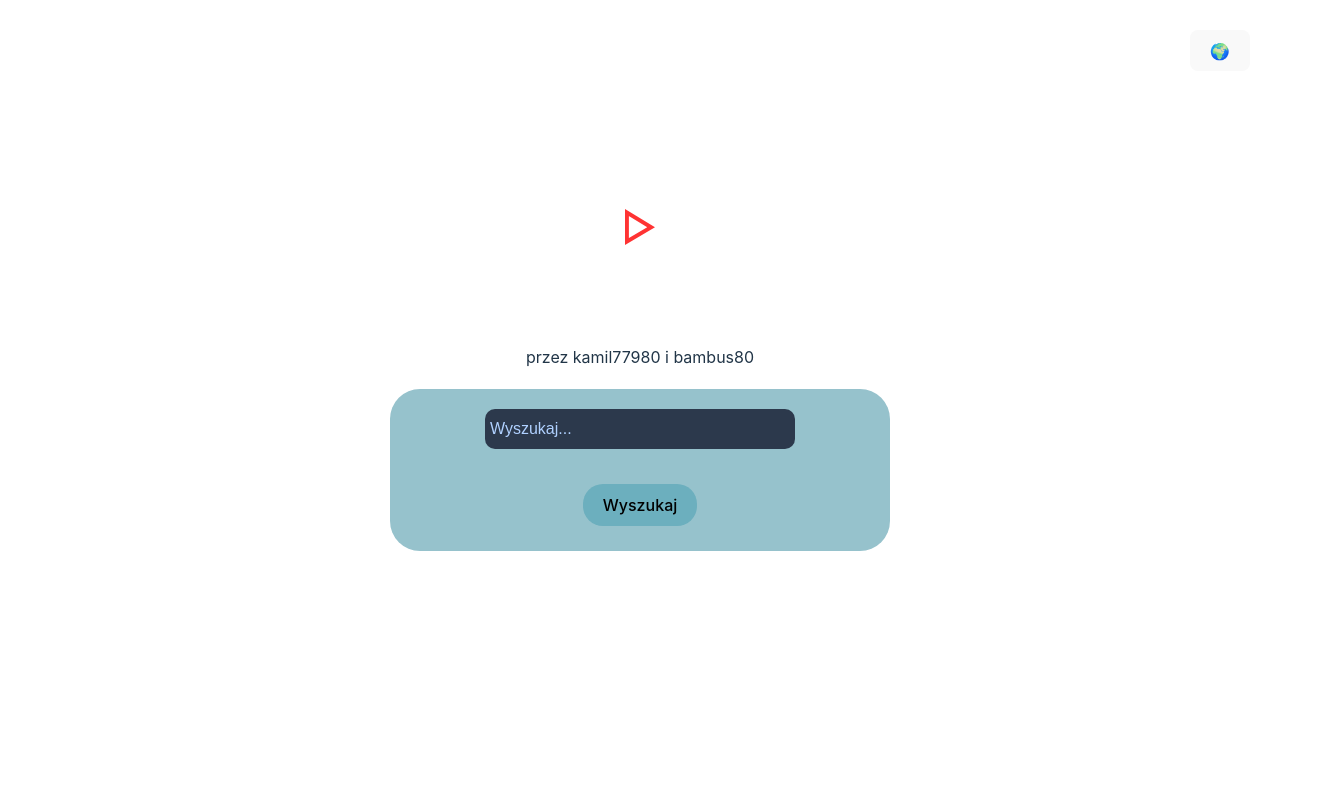
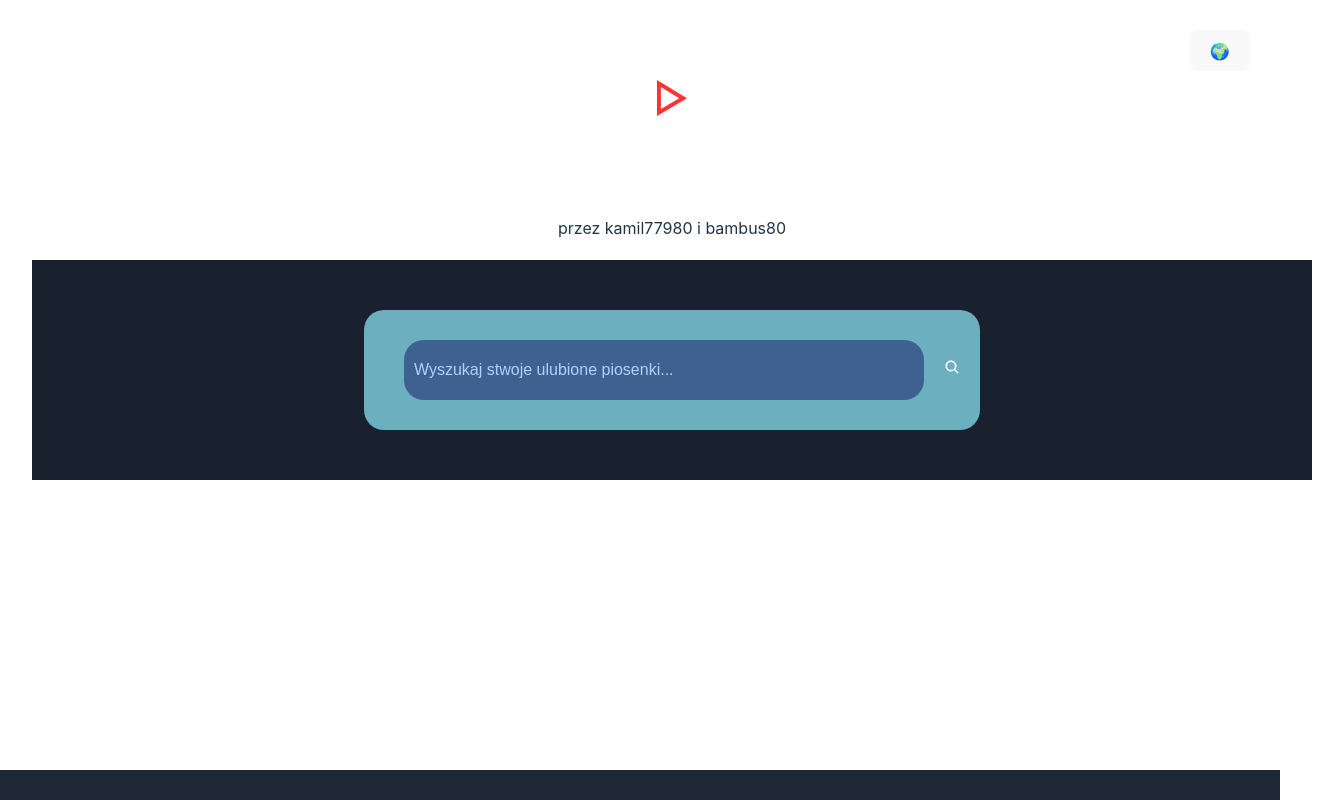
Before and after one commit to kamil77890/Music-project, a React (Vite) app in the folder yt-api/: page / in a window 1280 px wide. Shown: the whole page, 1344 px wide, since content can reach past the window. Built offline with nearby package versions, Linux system fonts and the light colour scheme.

Commit message:
styles-footer and input

```diff
--- a/yt-api/package.json
+++ b/yt-api/package.json
@@ -11,11 +11,14 @@
     "preview": "vite preview"
   },
   "dependencies": {
+    "@ionic/react": "^8.1.1",
     "@yohancolla/ytdl": "^1.2.0",
     "axios": "^1.6.8",
+    "bootstrap": "^5.3.3",
     "file-save": "^0.2.0",
     "file-saver": "^2.0.5",
     "fluent-ffmpeg": "^2.1.2",
+    "jquery": "^3.7.1",
     "prop-types": "^15.8.1",
     "react": "^18.2.0",
     "react-bootstrap": "^2.10.2",
--- a/yt-api/src/App.jsx
+++ b/yt-api/src/App.jsx
@@ -2,6 +2,7 @@ import { useState } from "react";
 import YouTubeVideos from "./components/YT-api";
 import LanguageDropdown from "./components/LanguageDropdown/LanguageDropdown";
 import "./App.css";
+import Footer from "./components/Footer/Footer";
 
 function App() {
   const [count, setCount] = useState(0);
@@ -12,6 +13,9 @@ function App() {
       <div>
         <YouTubeVideos />
       </div>
+      <footer>
+        <Footer />
+      </footer>
     </>
   );
 }
--- /dev/null
+++ b/yt-api/src/components/Footer/Footer.css
@@ -0,0 +1,92 @@
+.disable {
+  position: fixed;
+  bottom: 0;
+  left: 0;
+  width: 100vw;
+  height: 30px;
+  background-color: #1e2736;
+  overflow: hidden;
+  transition: height 0.5s ease;
+}
+
+.disable ul,
+.disable .social,
+.disable .copyright {
+  display: none;
+}
+
+.active {
+  text-align: center;
+  position: fixed;
+  bottom: 0;
+  left: 0;
+  width: 100%;
+  padding: 20px 0;
+  background-color: #1e2736;
+  color: #c9e4ff;
+  overflow: hidden;
+  transition: padding 0.5s ease;
+}
+
+.active ul,
+.active .social,
+.active .copyright {
+  display: block;
+}
+
+.active ul {
+  display: flex;
+  justify-content: center;
+  flex-direction: row;
+  padding: 0;
+  list-style: none;
+  text-align: center;
+  font-size: 18px;
+  line-height: 1.6;
+  margin-bottom: 0;
+}
+
+.active li {
+  padding: 0 10px;
+}
+
+.active ul a {
+  color: inherit;
+  text-decoration: none;
+  opacity: 0.8;
+}
+
+.active ul a:hover {
+  opacity: 1;
+}
+
+.active .social {
+  text-align: center;
+  padding-bottom: 25px;
+}
+
+.active .social > a {
+  font-size: 24px;
+  width: 40px;
+  height: 40px;
+  line-height: 40px;
+  display: inline-block;
+  text-align: center;
+  border-radius: 50%;
+  border: 1px solid #ccc;
+  margin: 0 8px;
+  color: inherit;
+  opacity: 0.75;
+}
+
+.active .social > a:hover {
+  opacity: 0.9;
+}
+
+.active .copyright {
+  margin-top: 15px;
+  text-align: center;
+  font-size: 13px;
+  color: #aaa;
+  margin-bottom: 0;
+}
--- /dev/null
+++ b/yt-api/src/components/Footer/Footer.jsx
@@ -0,0 +1,65 @@
+import React, { useState, useEffect } from "react";
+import {
+  FaInstagram,
+  FaTwitter,
+  FaSnapchatGhost,
+  FaFacebookF,
+} from "react-icons/fa";
+import "./Footer.css";
+
+function Footer() {
+  const [isHovered, setIsHovered] = useState(false);
+
+  const handleMouseEnter = () => {
+    setIsHovered(true);
+  };
+
+  const handleMouseLeave = () => {
+    setIsHovered(false);
+  };
+
+  return (
+    <div
+      className={`styles ${isHovered ? "active" : "disable"}`}
+      onMouseEnter={handleMouseEnter}
+      onMouseLeave={handleMouseLeave}
+    >
+      <footer>
+        <div className="social">
+          <a href="#">
+            <FaInstagram />
+          </a>
+          <a href="#">
+            <FaSnapchatGhost />
+          </a>
+          <a href="#">
+            <FaTwitter />
+          </a>
+          <a href="#">
+            <FaFacebookF />
+          </a>
+        </div>
+        <ul className="list-inline">
+          <li className="list-inline-item">
+            <a href="#">Home</a>
+          </li>
+          <li className="list-inline-item">
+            <a href="#">Services</a>
+          </li>
+          <li className="list-inline-item">
+            <a href="#">About</a>
+          </li>
+          <li className="list-inline-item">
+            <a href="#">Terms</a>
+          </li>
+          <li className="list-inline-item">
+            <a href="#">Privacy Policy</a>
+          </li>
+        </ul>
+        <p className="copyright">Company Name © 2024</p>
+      </footer>
+    </div>
+  );
+}
+
+export default Footer;
--- /dev/null
+++ b/yt-api/src/components/Footer/index.jsx
@@ -0,0 +1,2 @@
+import Footer from "./Footer";
+export default Footer;
--- a/yt-api/src/components/SearchInput/Input.scss
+++ b/yt-api/src/components/SearchInput/Input.scss
@@ -1,40 +1,48 @@
 .search-box {
-  width: 500px;
   display: flex;
-  align-self: center;
-  justify-self: center;
   flex-direction: column;
   align-items: center;
-  border-radius: 30px;
-  background-color: rgb(150, 194, 204);
-  padding-bottom: 25px;
-  h2 {
-    font-size: 2.8em;
-    line-height: 0.6;
+  justify-content: center;
+  width: 100vw;
+  background-color: #19212f;
+  padding: 50px 0;
+  color: #061b31;
+  overflow: hidden;
+  transition: padding 0.5s;
+
+  label {
+    display: flex;
+    align-items: center;
   }
+
   input {
-    padding: 5px;
-    background-color: rgb(44, 57, 76);
+    width: 500px;
+    height: 40px;
+    padding: 10px;
+    background-color: #3e618f;
     border: none;
+    border-radius: 20px;
+    font-size: 16px;
+    color: #fff;
     margin: 20px;
-    width: 300px;
-    height: 30px;
-    border-radius: 10px;
-    font-weight: 600;
-    margin-bottom: 35px;
-    font-size: 16px;
-    font-weight: 200;
     &::placeholder {
       color: #b0d1ff;
     }
   }
+
   button {
+    padding: 10px 20px;
     background-color: rgb(108, 175, 190);
     border-radius: 20px;
-    transition: 0.15s;
-  }
-  button:hover {
-    background-color: rgb(68, 88, 117);
-    transition: 0.15s;
+    font-size: 16px;
+    font-weight: 600;
+    color: #fff;
+    border: none;
+    cursor: pointer;
+    transition: background-color 0.15s ease-in-out;
+
+    &:hover {
+      background-color: rgb(68, 88, 117);
+    }
   }
 }
--- a/yt-api/src/components/SearchInput/SearchInput.jsx
+++ b/yt-api/src/components/SearchInput/SearchInput.jsx
@@ -1,20 +1,25 @@
 import React from "react";
 import "./Input.scss";
-import PropTypes from "prop-types"
+import PropTypes from "prop-types";
 import { useLanguageContext } from "../../contexts/LanguageContext";
+import { IoSearch } from "react-icons/io5";
 
 const SearchInput = (props) => {
   const { getString } = useLanguageContext();
   const { query, onInputChange, onFormSubmit } = props;
   return (
     <form className="search-box" onSubmit={onFormSubmit}>
+      <label>
+        <button>
           <input
             type="text"
             placeholder={getString("search-box")}
             value={query}
             onChange={onInputChange}
           />
-      <button type="submit">{getString("search")}</button>
+          <IoSearch />
+        </button>
+      </label>
     </form>
   );
 };
@@ -24,5 +29,5 @@ export default SearchInput;
 SearchInput.propTypes = {
   query: PropTypes.string.isRequired,
   onInputChange: PropTypes.func.isRequired,
-  onFormSubmit: PropTypes.func.isRequired
+  onFormSubmit: PropTypes.func.isRequired,
 };
--- a/yt-api/src/components/Songs/songs.scss
+++ b/yt-api/src/components/Songs/songs.scss
@@ -8,10 +8,10 @@
   @media screen and (max-width: 850px) {
     grid-template-columns: 1fr;
   }
-  padding: 0 20px;
   gap: 20px;
   list-style-type: none;
   padding: 20px;
+  margin-bottom: 200px;
 
   .song {
     display: flex;
--- a/yt-api/src/components/YT-api/index.jsx
+++ b/yt-api/src/components/YT-api/index.jsx
@@ -1,7 +1,7 @@
 import React, { useState } from "react";
 import axios from "axios";
 import SearchInput from "../SearchInput";
-import DetailedData from "./detailedData";
+import DetailedData from "./DetailedData";
 import { useLanguageContext } from "../../contexts/LanguageContext";
 import "./search.scss";
 
--- a/yt-api/src/strings.json
+++ b/yt-api/src/strings.json
@@ -3,21 +3,21 @@
     "header": "Youtube Songs",
     "credits": "przez kamil77980 i bambus80",
     "search": "Wyszukaj",
-    "search-box": "Wyszukaj...",
+    "search-box": "Wyszukaj stwoje ulubione piosenki...",
     "download": "Pobierz"
   },
   "en": {
     "header": "Youtube Songs",
     "credits": "by kamil77980 & bambus80",
     "search": "Search",
-    "search-box": "Search...",
+    "search-box": "Search for your favorite songs...",
     "download": "Download"
   },
   "cn": {
     "header": "Youtube Songs",
     "credits": "制作者 kamil77980 和 bambus80",
     "search": "搜索",
-    "search-box": "搜索...",
+    "search-box": "搜索您喜爱的歌曲...",
     "download": "下载"
   }
 }
```
Also changed, not shown: 1 other file (tests, documents, lock files or other folders). Lines whose indentation alone changed are shown as unchanged.
